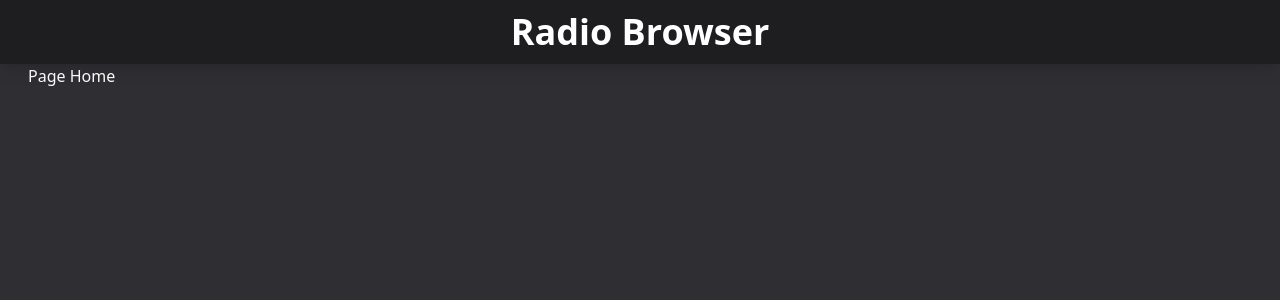
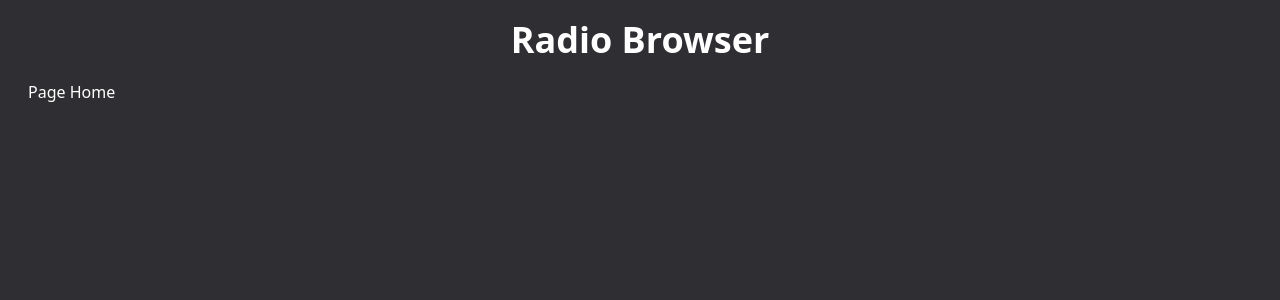
Before and after one commit to juliocmatias/frontend-radio-browser, a Next.js app: page / in a window 1280 px wide. Shown: the top 300 px of the page. Built offline with nearby package versions, Linux system fonts and the light colour scheme.

Commit message:
feat: update Header styles and add unit tests for Header component

```diff
--- a/src/components/Header/styles.ts
+++ b/src/components/Header/styles.ts
@@ -1,17 +1,11 @@
 import tw from 'tailwind-styled-components';
 
 export const Container = tw.header`
-	bg-secondary
+	bg-primary
 	z-40
-	flex
-	h-16
+	h-20
 	w-full
 	items-center
-	shadow-lg
-	backdrop-blur-md
-	transition-all
-	duration-300
-	ease-in-out
 `;
 
 export const Content = tw.div`
@@ -20,5 +14,4 @@ export const Content = tw.div`
   w-full
   items-center
   justify-center
-  px-4
 `;
```
Also changed, not shown: 1 other file (tests, documents, lock files or other folders).
